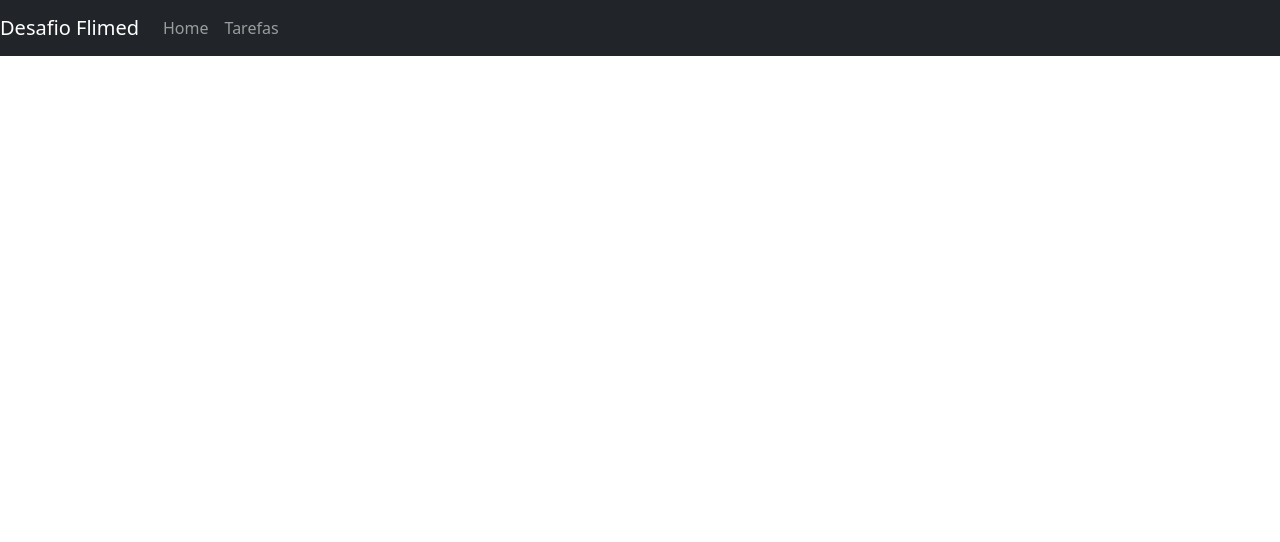
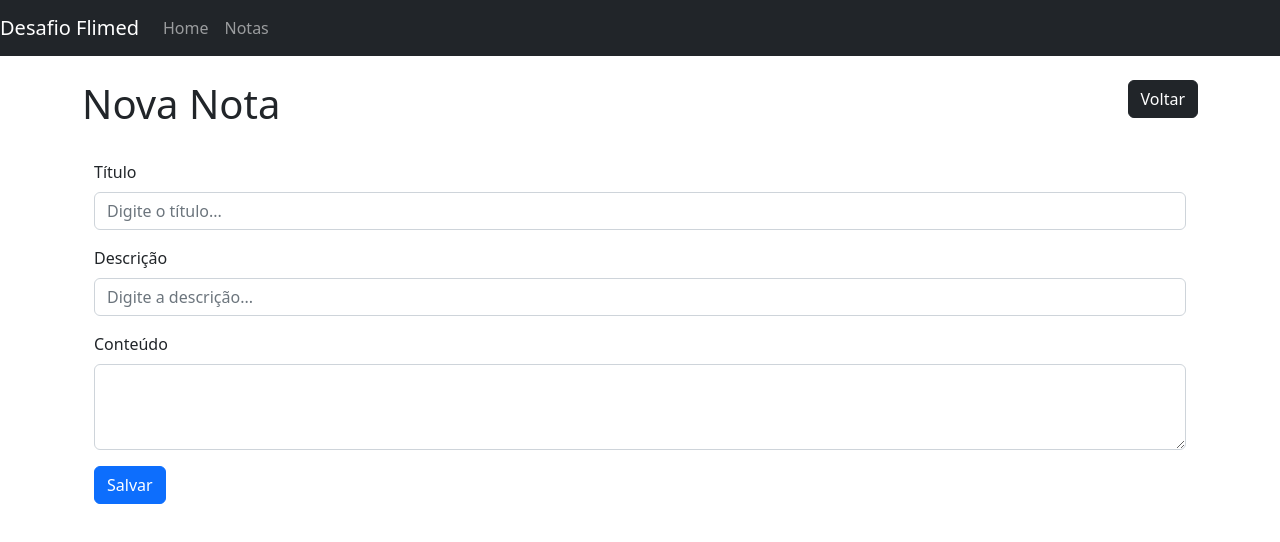
Before and after one commit to carlosalesilva/crud-app, a React (Create React App) app: page /tarefas_cadastro in a window 1280 px wide. Shown: the top 542 px of the page. Built offline with nearby package versions, Linux system fonts and the light colour scheme.

Commit message:
Construindo formulário de cadastro.

```diff
--- a/src/components/Header/index.tsx
+++ b/src/components/Header/index.tsx
@@ -13,7 +13,7 @@ const Header: React.FC = () => {
       <Navbar.Collapse id="basic-navbar-nav">
         <Nav className="me-auto">
           <Nav.Item as={Link} className="nav-link" to="/">Home</Nav.Item>
-          <Nav.Item as={Link} className="nav-link" to="/tarefas">Tarefas</Nav.Item>
+          <Nav.Item as={Link} className="nav-link" to="/tarefas">Notas</Nav.Item>
         </Nav>
       </Navbar.Collapse>
   </Navbar>
--- /dev/null
+++ b/src/pages/Tasks/Form/index.tsx
@@ -0,0 +1,62 @@
+import React from 'react';
+import Table from 'react-bootstrap/esm/Table';
+import { Link } from 'react-router-dom';
+import dados from '../../../data/dados'
+import Button from 'react-bootstrap/Button';
+import Form from 'react-bootstrap/Form';
+
+
+
+function getLinhas() {
+  return dados.map(dados => {
+    return (
+      <tr>
+        <td>{dados.id}</td>
+        <td>{dados.titulo}</td>
+        <td>{dados.descricao}</td>
+        <td>
+          <Button size='sm'>Editar</Button>{' '}
+          <Button size='sm' variant="info">Visualizar</Button>{' '}
+          <Button size='sm' variant="danger">Remover</Button>{' '}
+        </td>
+      </tr>
+    )
+  })
+}
+
+const Task: React.FC = () => {
+  return (
+    <div className='container'>
+      <br />
+      <div className='task-header'>
+        <h1>Nova Nota</h1>
+        <Link to='/tarefas'>
+          <Button variant='dark'>Voltar</Button>
+        </Link>
+      </div>
+      <br />
+      <div className='container'>
+        <Form>
+          <Form.Group className="mb-3" controlId="formBasicEmail">
+            <Form.Label>Título</Form.Label>
+            <Form.Control type="text" placeholder="Digite o título..." />
+          </Form.Group>
+          <Form.Group className="mb-3" controlId="formBasicPassword">
+            <Form.Label>Descrição</Form.Label>
+            <Form.Control type="text" placeholder="Digite a descrição..." />
+          </Form.Group>
+          <Form.Group className="mb-3" controlId="formBasicEmail">
+            <Form.Label>Conteúdo</Form.Label>
+            <Form.Control as="textarea" rows={3} />
+          </Form.Group>
+          <Button variant="primary" type="submit">
+            Salvar
+          </Button>
+        </Form>
+
+      </div>
+    </div>
+  );
+}
+
+export default Task;
--- /dev/null
+++ b/src/pages/Tasks/index.css
@@ -0,0 +1,6 @@
+.task-header{
+  width: 100%;
+  display: flex;
+  flex-direction: row;
+  justify-content: space-between;
+}
--- a/src/pages/Tasks/index.tsx
+++ b/src/pages/Tasks/index.tsx
@@ -2,6 +2,8 @@ import React from 'react';
 import { Button } from 'react-bootstrap';
 import Table from 'react-bootstrap/esm/Table';
 import dados from '../../data/dados'
+import './index.css';
+import { Link } from 'react-router-dom';
 
 
 
@@ -22,11 +24,18 @@ function getLinhas() {
   })
 }
 
+
 const Task: React.FC = () => {
+
   return (
     <div className='container'>
       <br />
-      <h1>Task page</h1>
+      <div className='task-header'>
+      <h1>Notas</h1>
+      <Link to='/tarefas_cadastro'>
+      <Button variant='dark' size="sm">Nova Nota +</Button>
+      </Link>
+      </div>
       <br />
       <Table striped bordered hover className='text-center'>
         <thead>
--- a/src/routes.tsx
+++ b/src/routes.tsx
@@ -3,6 +3,7 @@ import { BrowserRouter as Router, Routes, Route, Link } from 'react-router-dom';
 
 import Home from './pages/Home';
 import Task from './pages/Tasks';
+import TaskForm from './pages/Tasks/Form'
 
 
 const Routess: React.FC = () => {
@@ -10,6 +11,7 @@ const Routess: React.FC = () => {
     <Routes>
       <Route path="/" element={<Home />} />
       <Route path="/tarefas" element={<Task />} />
+      <Route path="/tarefas_cadastro" element={<TaskForm />} />
     </Routes>
   );
 }
```
